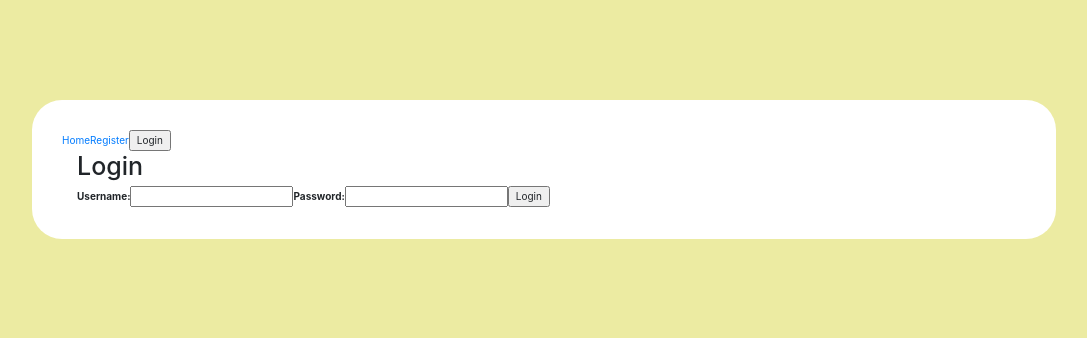
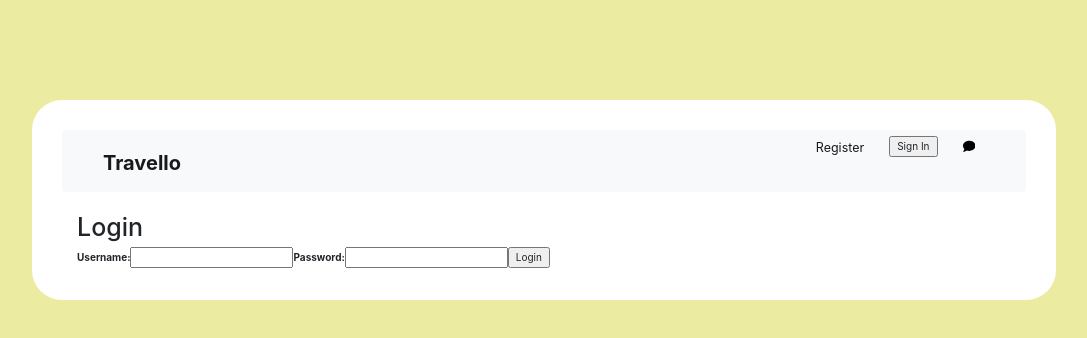
Before and after one commit to Anna-Marszalek/travel-app, a React (Create React App) app: page /login in a window 1280 px wide. Shown: the top 338 px of the page, without its empty margins (96-1183 px from the left). Built offline with nearby package versions, Linux system fonts and the light colour scheme.

Commit message:
homework6

```diff
--- a/package.json
+++ b/package.json
@@ -12,6 +12,7 @@
     "react": "^16.13.1",
     "react-bootstrap": "^1.0.0",
     "react-dom": "^16.13.1",
+    "react-icons": "^3.10.0",
     "react-router-dom": "^5.1.2",
     "react-scripts": "3.4.1"
   },
--- a/src/App.js
+++ b/src/App.js
@@ -5,19 +5,74 @@ import HomeView from "./views/HomeView/HomeView";
 import HotelView from "./views/HotelView/HotelView";
 import LoginView from "./views/LoginView/LoginView";
 import RegisterView from "./views/RegisterView/RegisterView";
+import AddHotelView from "./views/AddHotelView/AddHotelView";
+import ContactUsView from "./views/ContactUsView/ContactUsView";
 import TopBar from "./components/TopBar/TopBar";
+import axios from "axios";
+import { url } from "./utils/api";
+import PrivateRoute from "./PrivateRoute";
+
 
 class App extends React.Component {
+  state = {
+    user: null,
+    isAuthorized: false,
+  };
+
+  verifyUserStatus = () => {
+    const token = localStorage.getItem("token");
+
+    const options = {
+      headers: {
+        "x-access-token": token,
+      },
+    };
+    if (token && token.length > 0) {
+      axios
+        .get(`${url}/users/me`, options)
+        .then((response) => {
+          this.setState({
+            user: response.data,
+            isAuthorized: true,
+          });
+        })
+        .catch((error) => {
+          console.log(error);
+        });
+    } else {
+      this.setState({
+        user: null,
+        isAuthorized: false,
+      });
+    }
+  };
+
+  componentDidMount() {
+    this.verifyUserStatus();
+  }
   render() {
     return (
       <div className="App">
+        <Router>
+          <TopBar
+            isAuthorized={this.state.isAuthorized}
+            user={this.state.user}
+            verifyUserStatus={this.verifyUserStatus}
+          />
+          <Switch>
+            <Route
+              path="/hotel/:id"
+              component={HotelView}
 
-        <Router>
-        <TopBar/>
-          <Switch>
-            <Route path="/hotel/:id" component={HotelView} />
-            <Route path ="/login" component ={LoginView} />
-            <Route path = "/register" component = {RegisterView} />
+            />
+            <Route path="/contact-us" component={ContactUsView} />
+            <Route path="/login" component={LoginView} />
+            <Route path="/register" component={RegisterView} />
+            <PrivateRoute
+            path="/add-hotel"
+            component={AddHotelView}
+            isAuthorized={this.state.isAuthorized}
+            />
             <Route path="/" component={HomeView} />
           </Switch>
         </Router>
--- /dev/null
+++ b/src/PrivateRoute.js
@@ -0,0 +1,20 @@
+import React from 'react';
+import { Route, Redirect } from 'react-router-dom';
+
+const PrivateRoute = (props) =>{
+    const { component: Component, isAuthorized, ...rest } = props;
+
+    console.log ('PrivateRoute', isAuthorized)
+
+    return (
+        <Route {...rest} render={(props)=>{
+            return isAuthorized ? (
+                <Component {...props} />
+            ) : (
+                <Redirect to ="/login" />
+            )
+        }} />
+    )
+}
+
+export default PrivateRoute
--- a/src/components/TopBar/TopBar.js
+++ b/src/components/TopBar/TopBar.js
@@ -1,22 +1,79 @@
-import React from 'react';
-import {Link, withRouter} from 'react-router-dom';
-
+import React from "react";
+import { Link, withRouter } from "react-router-dom";
+import { FaComment } from "react-icons/fa";
 
 class TopBar extends React.Component {
+  handleClick = () => {
+    this.props.history.push("/login");
+  };
 
-    handleClick = () => {
-        this.props.history.push('/login');
-    }
+  handleLogoutClick = () => {
+    localStorage.removeItem("token");
+    this.props.verifyUserStatus();
+  };
 
-    render() {
-        return (
-            <nav>
-                <Link to ="/">Home</Link>
-                <Link to = "/register">Register</Link>
-                <input type = "button" value="Login" onClick ={this.handleClick}></input>
-            </nav>
-        )
-    }
+  render() {
+    const { isAuthorized, user } = this.props;
+    return (
+      <nav className="navbar navbar-expand-md navbar-light bg-light">
+        <div className="navbar-collapse collapse w-100 order-1 order-md-0 dual-collapse2">
+          <ul className="navbar-nav mr-auto">
+            <li className="nav-item active">
+              <Link className="navbar-brand" to="/">
+                <h2>
+                  <b>Travello</b>
+                </h2>
+              </Link>
+            </li>
+          </ul>
+        </div>
+
+        <div className="navbar-collapse collapse w-100 order-3 dual-collapse2">
+          <ul className="navbar-nav ml-auto">
+            <li className="nav-item">
+              {!isAuthorized && (
+                <div>
+                  <Link className="navbar-brand" to="/register">
+                    Register
+                  </Link>
+                  <input
+                    type="button"
+                    value="Sign In"
+                    onClick={this.handleClick}
+                  ></input>
+                </div>
+              )}
+
+              {isAuthorized && (
+                <div>
+                  <Link className="navbar-brand" to="/add-hotel">
+                    Add hotels
+                  </Link>
+                  <input
+                    type="button"
+                    value="Logout"
+                    onClick={this.handleLogoutClick}
+                  ></input>
+
+                  <div className="user-profile">
+                    <h2>Hello {user.username}</h2>
+                  </div>
+                </div>
+              )}
+            </li>
+            <li
+              className="navbar-brand"
+              style={{ marginTop: "-3px", marginLeft: "10px" }}
+            >
+              <Link style={{ color: "black" }} to="/contact-us">
+                <FaComment />
+              </Link>
+            </li>
+          </ul>
+        </div>
+      </nav>
+    );
+  }
 }
 
-export default withRouter(TopBar)
+export default withRouter(TopBar);
--- /dev/null
+++ b/src/utils/api.js
@@ -0,0 +1 @@
+export const url = 'https://nodejs-mysql-it-academy.herokuapp.com';
--- /dev/null
+++ b/src/views/AddHotelView/AddHotelView.js
@@ -0,0 +1,72 @@
+import React from 'react';
+import axios from 'axios';
+import { withRouter } from 'react-router-dom';
+import { url } from '../../utils/api';
+
+class AddHotelView extends React.Component {
+  addHotel = (event) => {
+    event.preventDefault();
+
+    const form = new FormData(event.target);
+    const token = localStorage.getItem('token');
+
+    const options = {
+      headers: {
+        'Content-type': 'multipart/form-data',
+        'x-access-token': token
+      }
+    };
+
+    axios
+      .post(url + '/hotels', form, options)
+      .then((response) => {
+        console.log(response)
+      })
+      .catch((error) => {
+        console.log(error);
+      });
+  };
+
+  render() {
+    return (
+      <div className="container">
+        <h1>Add new hotel</h1>
+
+        <form onSubmit={this.addHotel}>
+
+          <label>Title:</label>
+          <input type="text" name="hotelTitle" className="form-field" required />
+
+          <label>Image:</label>
+          <input
+            type="file"
+            name="hotelImage"
+            className="form-field"
+            required
+          />
+
+          <label>Price:</label>
+          <input type="text" name="hotelPrice" className="form-field" required />
+
+          <label>Type:</label>
+          <select className="form-field" name="hotelType" required>
+              <option selected>Normal</option>
+              <option>Plus</option>
+              <option>Premium</option>
+          </select>
+
+          <label>Location:</label>
+          <input
+            type="text"
+            className="form-field"
+            name="hotelLocation"
+            required
+           />
+          <input type="submit" value="Add hotel" className="submit" />
+        </form>
+      </div>
+    );
+  }
+}
+
+export default withRouter(AddHotelView);
--- /dev/null
+++ b/src/views/ContactUsView/ContactUsView.js
@@ -0,0 +1,25 @@
+import React from "react";
+
+class ContactUsView extends React.Component {
+
+
+  render() {
+    return (
+
+      <div className="container">
+        <h1>Contact Us</h1>
+                <form onSubmit >
+                    <label>Name:</label>
+                    <input type = "text" name = "name" required></input>
+                    <label>Email:</label>
+                    <input type = "e-mail" name = "email" required></input>
+                    <label>Message:</label>
+                    <input type="textarea" name = "message" required></input>
+                    <input type = "submit" value = "Register"></input>
+                </form>
+      </div>
+    );
+  }
+}
+
+export default ContactUsView;
--- a/src/views/HomeView/HomeView.js
+++ b/src/views/HomeView/HomeView.js
@@ -8,7 +8,7 @@ class HomeView extends React.Component {
   state = {
     hotels: [],
     sort: true,
-    dataFromApi: null,
+    dataFromApi: [],
     currency: "USD",
     currencyIcon: "$",
   };
--- a/src/views/LoginView/LoginView.js
+++ b/src/views/LoginView/LoginView.js
@@ -22,7 +22,7 @@ class LoginView extends React.Component {
 
         axios.post(url + 'login' , form , options)
         .then(response =>{
-            localStorage.setItem('token', response.data.accesToken)
+            localStorage.setItem('token', response.data.accessToken)
             this.props.history.push('/');  // jezeli login success, token bedzie zapisany do localstorage
         })
         .catch(error =>{
--- a/src/views/RegisterView/RegisterView.js
+++ b/src/views/RegisterView/RegisterView.js
@@ -41,6 +41,8 @@ class RegisterView extends React.Component {
                     <input type = "email" name = "email" required></input>
                     <label>Password:</label>
                     <input type="password" name = "password" required></input>
+                    <label>Repeat Password:</label>
+                    <input type="password" name = "repeatPassword" required></input>
                     <input type = "submit" value = "Register"></input>
                 </form>
             </div>
```
Also changed, not shown: src/components/Sidebar/Sidebar.js (+8 -14 lines), 1 other file (tests, documents, lock files or other folders).
